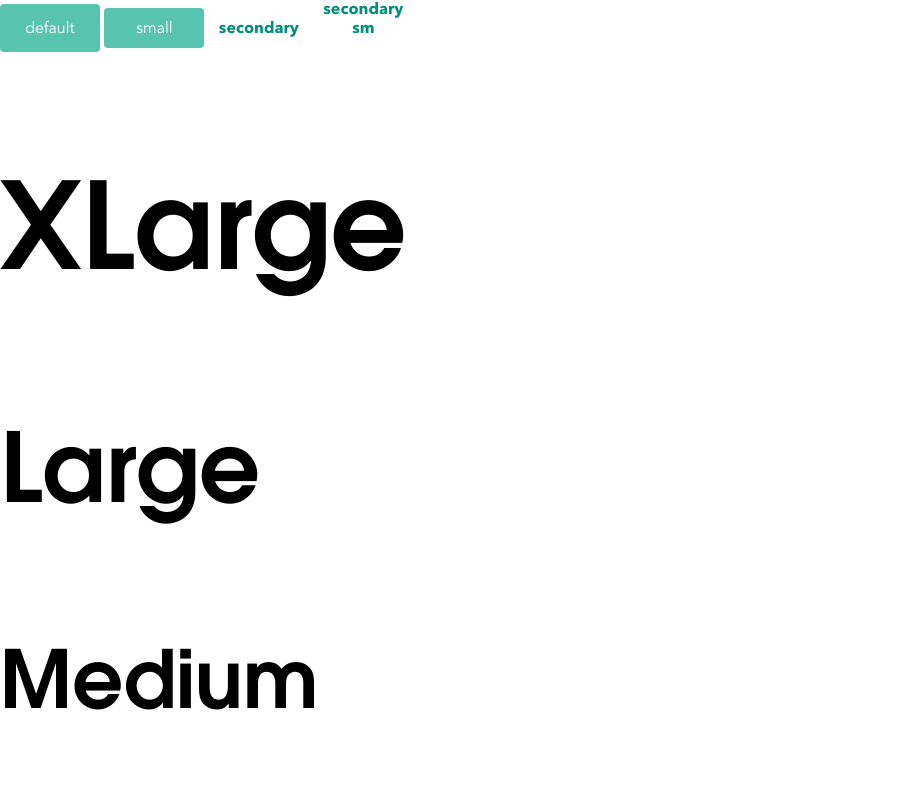
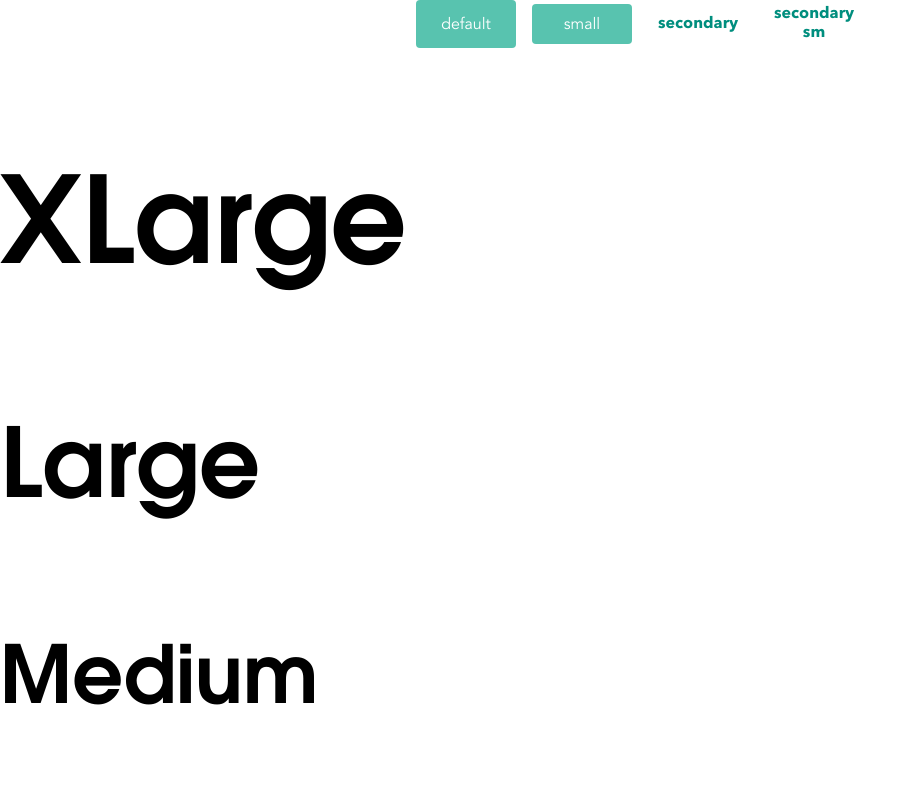
Before and after one commit to TritonSE/FIX-Landing-Page, a SvelteKit app: page / in a window 1280 px wide. Shown: the top 800 px of the page, without its empty margins (0-917 px from the left). Built offline with nearby package versions, Linux system fonts and the light colour scheme.

Commit message:
Add global styling for centered flexbox

```diff
--- a/src/routes/+page.svelte
+++ b/src/routes/+page.svelte
@@ -2,7 +2,7 @@
   import Button from '../lib/button.svelte';
 </script>
 
-<div>
+<div class="flex-center gap">
   <Button>default</Button>
   <Button small on:click={() => console.log('Clicked')}>small</Button>
   <Button secondary>secondary</Button>
@@ -154,4 +154,14 @@
     /* Support for IE. */
     font-feature-settings: 'liga';
   }
+
+  /* Flexbox centering */
+  .flex-center {
+    display: flex;
+    align-items: center;
+    justify-content: center;
+  }
+  .gap {
+    gap: 1rem;
+  }
 </style>
```
